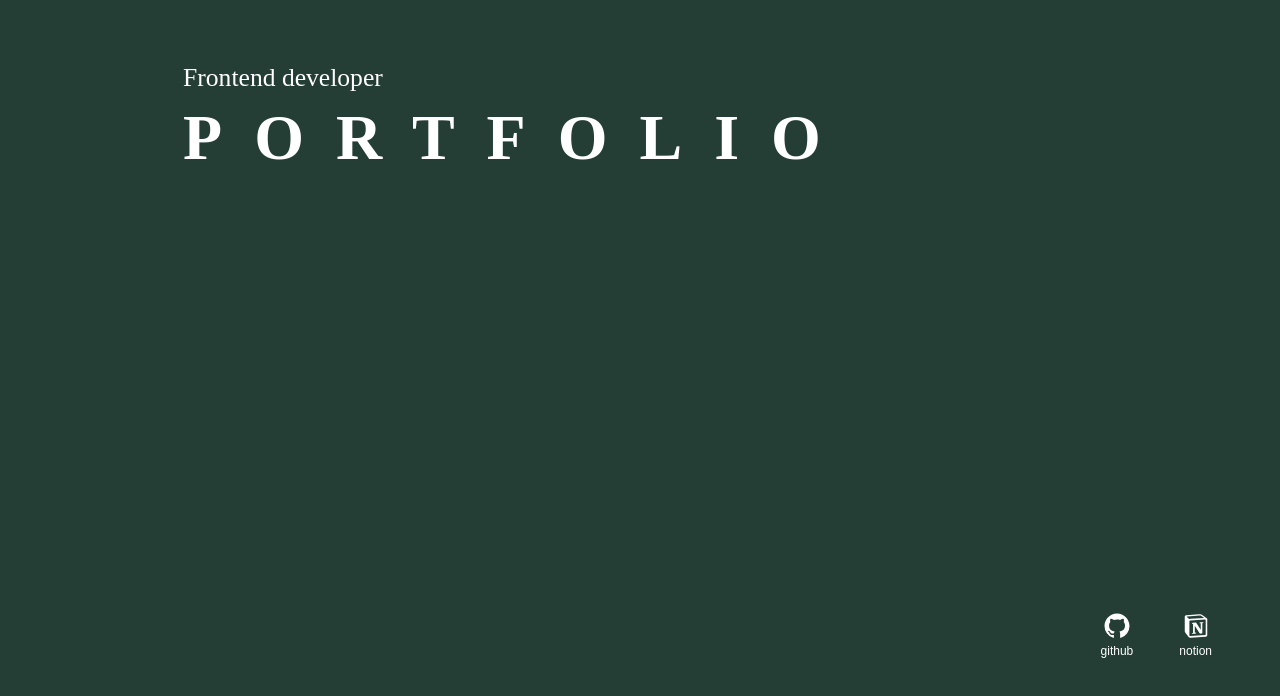
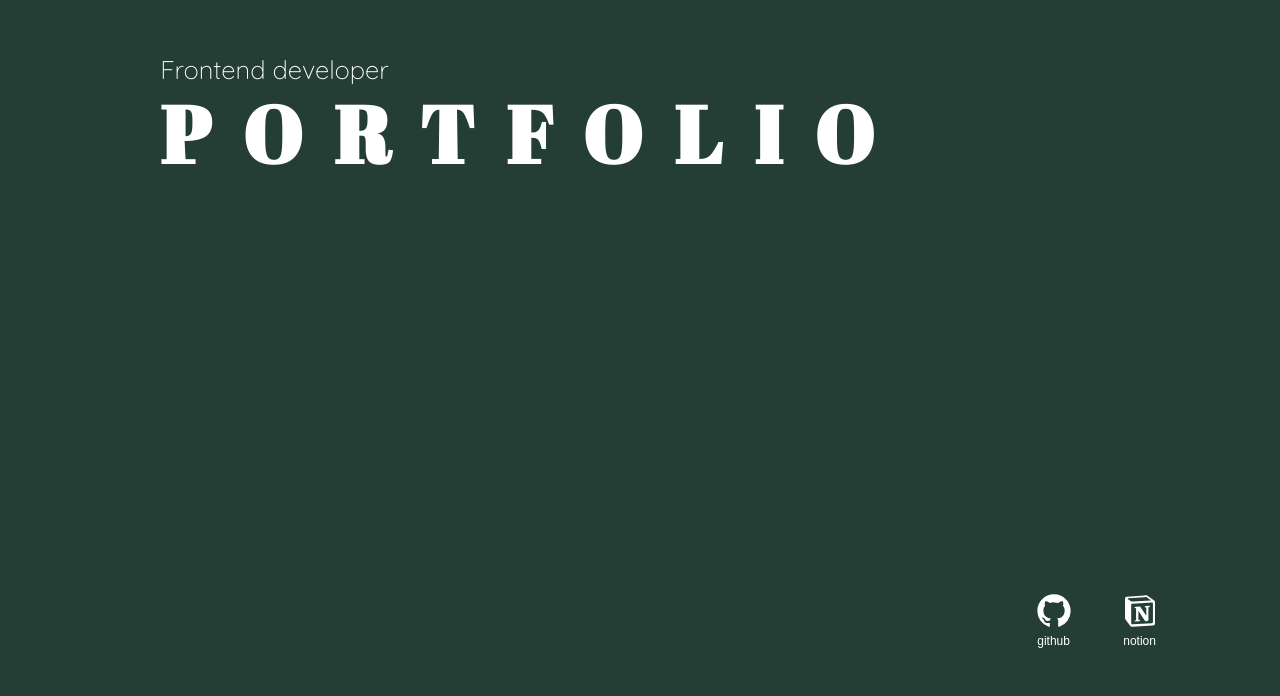
Before and after one commit to wxxd-fxrest/wood-portfolio, a React (Create React App) app: page / in a window 1280 px wide. Shown: the part 102-798 px from the top of the page. Built offline with nearby package versions, Linux system fonts and the light colour scheme; no server answers.

Commit message:
폰트 수정

```diff
--- a/public/index.html
+++ b/public/index.html
@@ -24,6 +24,10 @@
       work correctly both with client-side routing and a non-root public URL.
       Learn how to configure a non-root public URL by running `npm run build`.
     -->
+
+    <link rel="stylesheet" href="https://fonts.googleapis.com/css2?family=Abril+Fatface&display=swap" />
+    <link href="https://fonts.googleapis.com/css2?family=Abril+Fatface&family=Bodoni+Moda:ital,opsz,wght@0,6..96,500;1,6..96,700&family=Nunito+Sans:opsz,wght@6..12,200&family=Quicksand:wght@300&display=swap" rel="stylesheet">
+
     <title>React App</title>
   </head>
   <body>
--- a/src/App.js
+++ b/src/App.js
@@ -78,11 +78,11 @@ const App = () => {
                     {section.id === 'Start' && (
                         <ButtonWrapper>
                             <GitHubBtn onClick={handleGithubClick}>
-                                <RiGithubFill size={30} />
+                                <GitHub />
                                 <GitHubText>github</GitHubText>
                             </GitHubBtn>
                             <NotionBtn onClick={handleNotionClick}>
-                                <RiNotionFill size={30} />
+                                <Notion />
                                 <NotionText> notion </NotionText>
                             </NotionBtn>
                         </ButtonWrapper>
@@ -125,8 +125,8 @@ const Section = styled.div`
 
 const ButtonWrapper = styled.div`
     position: absolute;
-    bottom: 30px;
-    right: 50px;
+    bottom: 5%;
+    right: 8%;
     display: flex;
     gap: 10px;
 `;
@@ -138,12 +138,15 @@ const RoundButton = styled.button`
     color: white;
     cursor: pointer;
     border-radius: 50px;
-    /* padding: 5px 10px; */
     padding: 10px 18px;
     transition: background-color 0.3s;
 
     &:hover {
         background-color: rgba(255, 255, 255, 0.2);
+    }
+
+    @media (max-width: 768px) {
+        padding: 5px 13px;
     }
 `;
 
@@ -151,14 +154,44 @@ const GitHubBtn = styled(RoundButton)``;
 
 const NotionBtn = styled(RoundButton)``;
 
+const GitHub = styled(RiGithubFill)`
+    width: 40px;
+    height: 40px;
+    transition: background-color 0.3s;
+
+    @media (max-width: 768px) {
+        width: 30px;
+        height: 30px;
+    }
+`;
+
+const Notion = styled(RiNotionFill)`
+    width: 40px;
+    height: 40px;
+    transition: background-color 0.3s;
+
+    @media (max-width: 768px) {
+        width: 30px;
+        height: 30px;
+    }
+`;
+
 const GitHubText = styled.h1`
     font-size: 12px;
     font-weight: 100;
+
+    @media (max-width: 768px) {
+        font-size: 10px;
+    }
 `;
 
 const NotionText = styled.h1`
     font-size: 12px;
     font-weight: 100;
+
+    @media (max-width: 768px) {
+        font-size: 10px;
+    }
 `;
 
 export default App;
--- a/src/components/Project.js
+++ b/src/components/Project.js
@@ -144,6 +144,7 @@ const Project = () => {
 };
 
 const Container = styled.div`
+    font-family: -apple-system, BlinkMacSystemFont, "Segoe UI", Roboto, "Helvetica Neue", Arial, sans-serif;
     background: linear-gradient(0deg, #c1ccc8, #243e35 99%);
     width: 100vw;
     height: 100vh;
--- a/src/components/Start.js
+++ b/src/components/Start.js
@@ -41,8 +41,8 @@ const Container = styled.div`
     @media (max-width: 768px) {
         width: 90%;
         top: 30%;
-        left: 50%;
-        transform: translate(-40%, -60%);
+        left: 55%;
+        transform: translate(-50%, -70%); /* 수정된 부분 */
         text-align: start;
     }
 `;
@@ -50,24 +50,36 @@ const Container = styled.div`
 const Text = styled.h1`
     font-size: 2vw;
     font-weight: 100;
-    margin-bottom: 15px;
+    margin-bottom: 10px;
+    font-family: 'Quicksand', sans-serif;
+    transition: font-size 0.3s, letter-spacing 0.3s;
 
     @media (max-width: 768px) {
         margin-bottom: 10px;
-        font-size: 4vw;
+        font-size: 2.5vw;
     }
 `;
 
 const Title = styled.h1`
-    font-size: 5vw;
-    letter-spacing: 2.5vw;
+    font-family: 'Abril Fatface', cursive;
+    font-size: 5rem;
+    letter-spacing: 2rem;
     font-weight: bold;
+    transition: font-size 0.3s, letter-spacing 0.3s;
 
+    @media (max-width: 1000px) {
+        font-size: 4rem;
+        letter-spacing: 1.5rem;
+    }
     @media (max-width: 768px) {
-        font-size: 10vw;
+        font-size: 3rem;
+        letter-spacing: 1rem;
+    }
+    @media (max-width: 450px) {
+        font-size: 2rem;
+        letter-spacing: 0.5rem;
     }
 `;
 
 
-
 export default Start;
```
